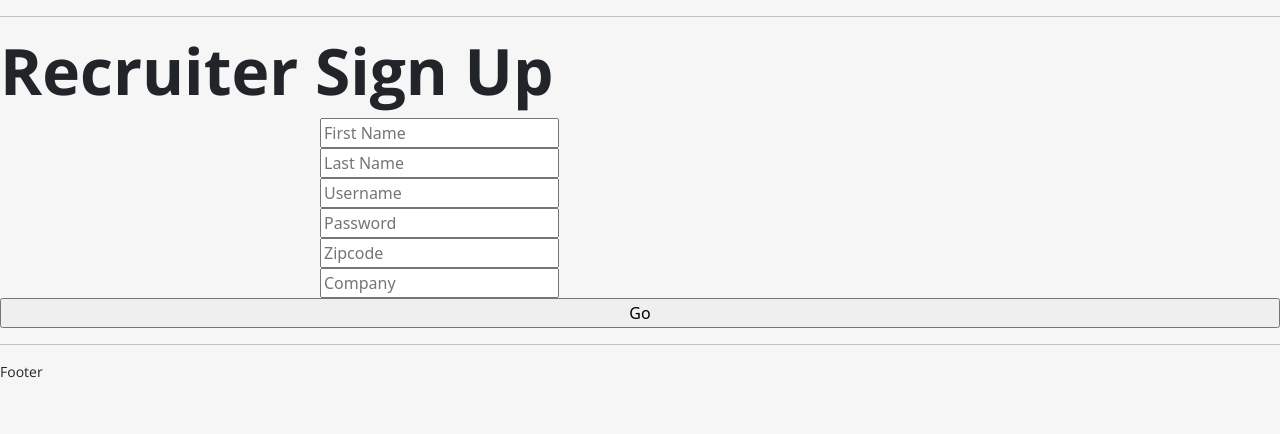
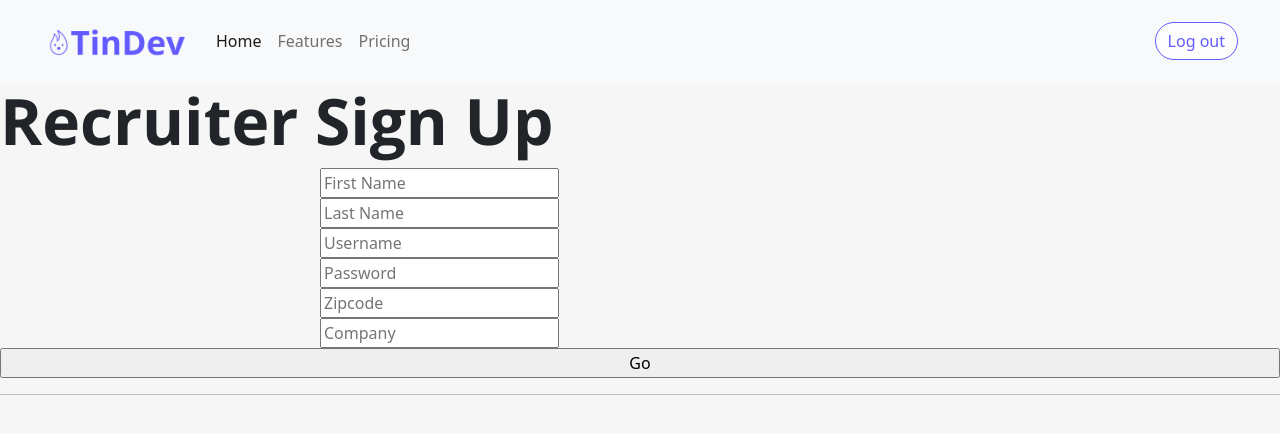
Before and after one commit to lauren-l/TinDev, a Django app: page /signup_recruiter in a window 1280 px wide. Shown: the top 434 px of the page. Run offline with Django 4.2, Linux system fonts and the light colour scheme.

Commit message:
worked on signup forms a lil

```diff
--- a/TinDev/app/templates/app/signup_candidate.html
+++ b/TinDev/app/templates/app/signup_candidate.html
@@ -39,9 +39,6 @@
                     </li>
                     <li class="nav-item">
                         <a class="nav-link" href="#">Pricing</a>
-                    </li>
-                    <li class="nav-item">
-                        <a class="nav-link disabled" href="#" tabindex="-1" aria-disabled="true">Disabled</a>
                     </li>
                 </ul>
             </div>
@@ -100,7 +97,6 @@
     </main>
     <hr>
     <footer>
-        <p>Footer</p>
     </footer>
 
 </body>
--- a/TinDev/app/templates/app/signup_recruiter.html
+++ b/TinDev/app/templates/app/signup_recruiter.html
@@ -20,9 +20,34 @@
 </head>
 
 <body>
-    <hr>
+    <nav class="navbar navbar-expand-lg navbar-light bg-light">
+        <div class="container-fluid">
+            <a class="navbar-brand" href="#">
+                <img src="{% static 'app/tindev_combomark.png' %}" alt="" width="150px" class="d-inline-block">
+            </a>
+            <button class="navbar-toggler" type="button" data-bs-toggle="collapse" data-bs-target="#navbarNav"
+                aria-controls="navbarNav" aria-expanded="false" aria-label="Toggle navigation">
+                <span class="navbar-toggler-icon"></span>
+            </button>
+            <div class="collapse navbar-collapse nav-div" id="navbarNav">
+                <ul class="navbar-nav">
+                    <li class="nav-item">
+                        <a class="nav-link active" aria-current="page" href="#">Home</a>
+                    </li>
+                    <li class="nav-item">
+                        <a class="nav-link" href="#">Features</a>
+                    </li>
+                    <li class="nav-item">
+                        <a class="nav-link" href="#">Pricing</a>
+                    </li>
+                </ul>
+            </div>
+            <button type="button" class="btn btn-secondary btn-block"
+                onclick="location.href='/logout'">Log out</button>
+        </div>
+    </nav>
     <main>
-        <H1>Recruiter Sign Up</H1>
+        <H1 id='signup-header'>Recruiter Sign Up</H1>
         <form>
             <div class="signup-container">
                 <div class="sign-up">
@@ -42,7 +67,6 @@
     </main>
     <hr>
     <footer>
-        <p>Footer</p>
     </footer>
 
 </body>
```
Also changed, not shown: TinDev/app/forms.py (added, +24 -0 lines).
